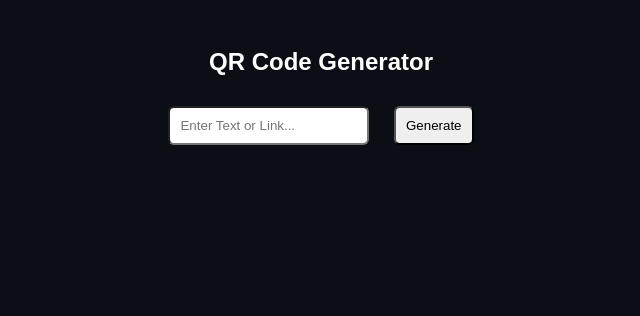
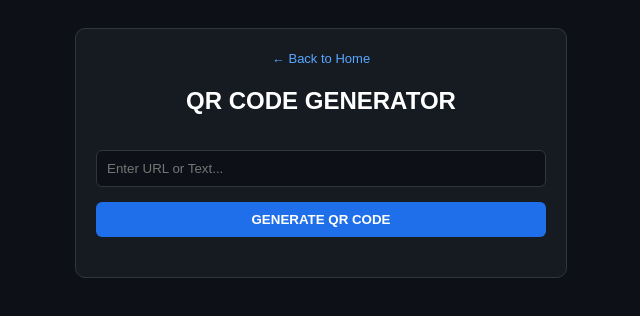
Before and after one commit to chamidudilshan6767-bit/Dilshan-All-In-One-1, a website: page public/qr-generator.html in a window 1280 px wide. Shown: the whole page, without its empty margins (319-959 px from the left). Drawn offline with Linux system fonts and the light colour scheme.

Commit message:
Update qr-generator.html

```diff
--- a/public/qr-generator.html
+++ b/public/qr-generator.html
@@ -2,23 +2,31 @@
 <html lang="en">
 <head>
     <meta charset="UTF-8">
+    <meta name="viewport" content="width=device-width, initial-scale=1.0">
     <title>QR Code Generator</title>
     <style>
-        body { font-family: sans-serif; background: #0b0e14; color: white; padding: 20px; text-align: center; }
-        input, button { padding: 10px; margin: 10px; border-radius: 6px; }
+        body { font-family: sans-serif; background: #0d1117; color: #c9d1d9; padding: 20px 15px; display: flex; justify-content: center; }
+        .box { background: #161b22; border: 1px solid #30363d; border-radius: 10px; padding: 20px; width: 100%; max-width: 450px; text-align: center; }
+        a { color: #58a6ff; text-decoration: none; font-size: 13px; }
+        input { width: 100%; padding: 10px; margin: 15px 0; border-radius: 6px; border: 1px solid #30363d; background: #0d1117; color: white; box-sizing: border-box; }
+        button { width: 100%; padding: 10px; background: #1f6feb; color: white; border: none; border-radius: 6px; font-weight: bold; cursor: pointer; }
     </style>
 </head>
 <body>
-    <h2>QR Code Generator</h2>
-    <input type="text" id="qrText" placeholder="Enter Text or Link...">
-    <button onclick="makeQR()">Generate</button><br>
-    <div id="qrResult" style="margin-top:20px;"></div>
+    <div class="box">
+        <a href="index.html">← Back to Home</a>
+        <h2 style="color:#fff;">QR CODE GENERATOR</h2>
+        <input type="text" id="qrText" placeholder="Enter URL or Text...">
+        <button onclick="generateQR()">GENERATE QR CODE</button>
+        <div id="qrResult" style="margin-top:20px;"></div>
+    </div>
 
     <script>
-        function makeQR() {
+        function generateQR() {
             const text = document.getElementById('qrText').value;
-            if(!text) return;
-            document.getElementById('qrResult').innerHTML = `<img src="https://api.qrserver.com/v1/create-qr-code/?size=200x200&data=${encodeURIComponent(text)}"/>`;
+            if(!text) return alert('Enter text or URL!');
+            document.getElementById('qrResult').innerHTML =
+                `<img src="https://api.qrserver.com/v1/create-qr-code/?size=180x180&data=${encodeURIComponent(text)}" style="border-radius:8px; padding:10px; background:white;">`;
         }
     </script>
 </body>
```
